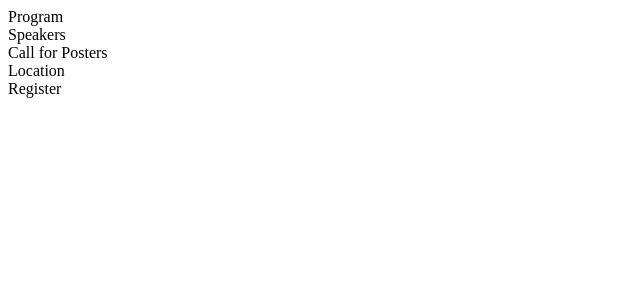
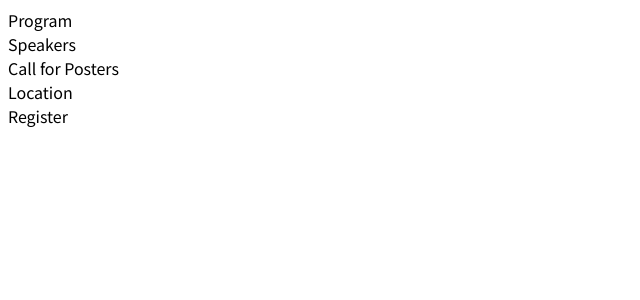
Before and after one commit to Louis5499/biopro, a Vue app: page / in a window 1280 px wide. Shown: the top 300 px of the page, without its empty margins (0-640 px from the left). Built offline with nearby package versions, Linux system fonts and the light colour scheme.

Commit message:
feat(app.vue): Import noto font

```diff
--- a/src/App.vue
+++ b/src/App.vue
@@ -27,9 +27,11 @@ export default {
 }
 </script>
 
-<style>
+<style lang="scss">
+@import url(//fonts.googleapis.com/earlyaccess/notosanstc.css);
 #app {
   display: flex;
   flex-direction: column;
+  font-family: 'Noto Sans TC', sans-serif;
 }
 </style>
```
Also changed, not shown: src/components/TopBanner.vue (line endings or trailing spaces).
